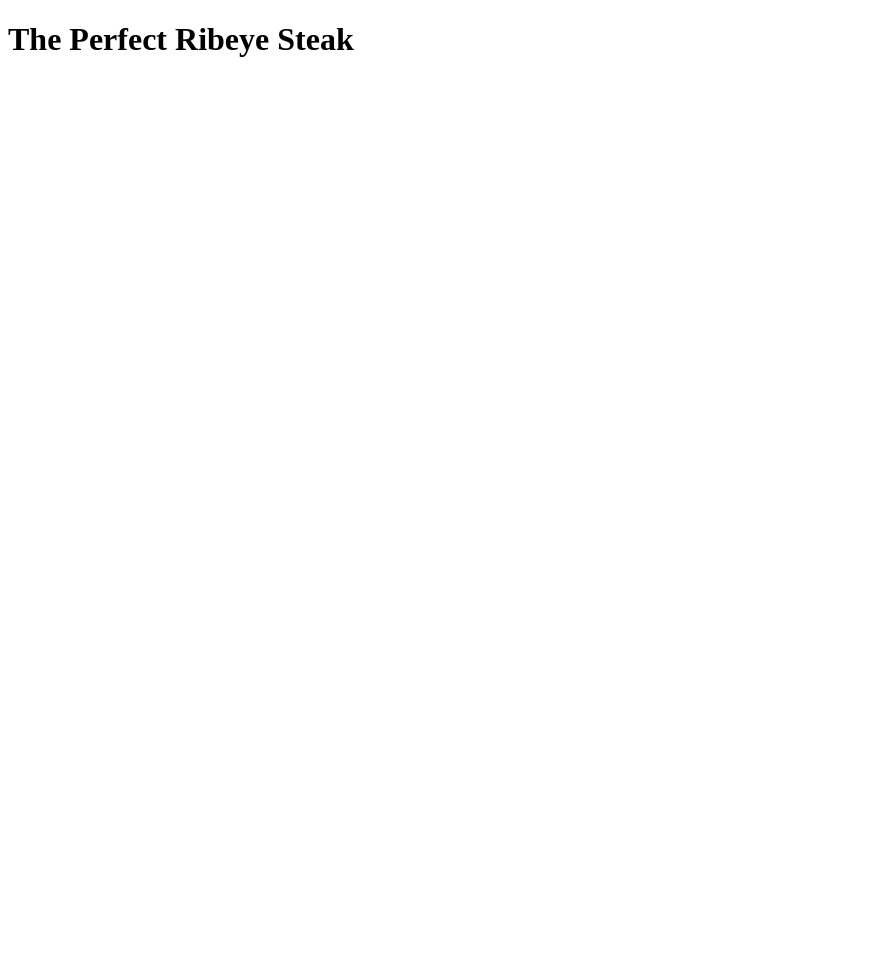
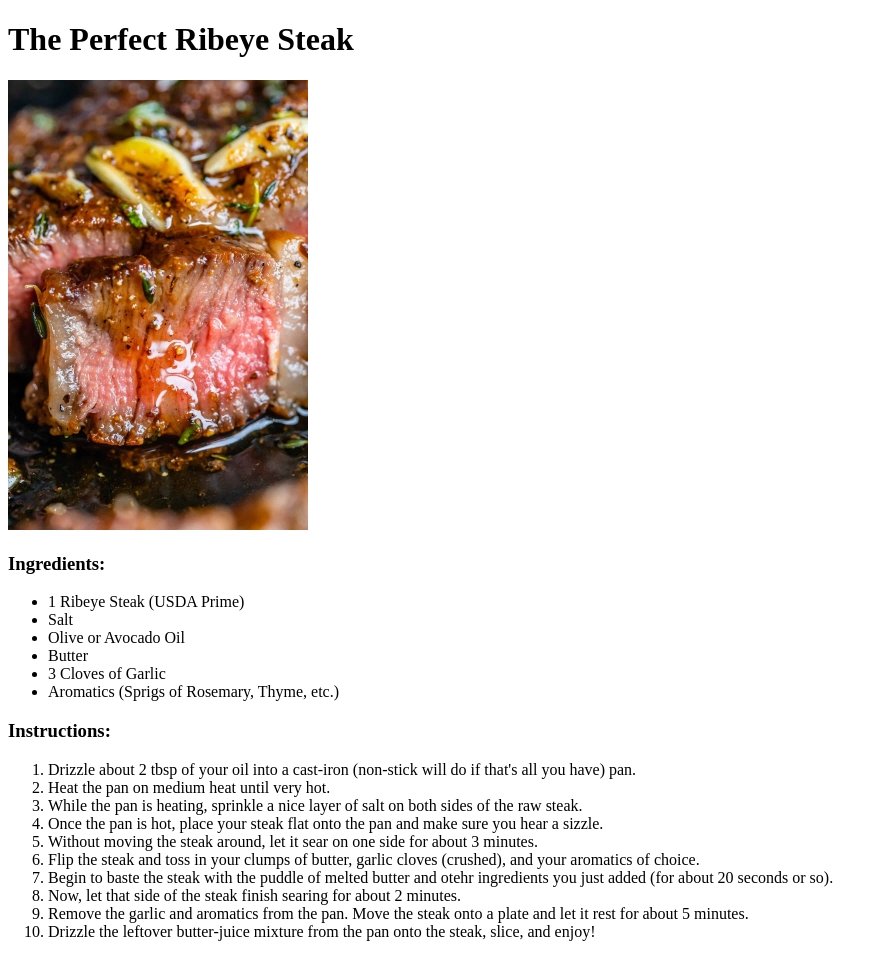
Before and after one commit to agabra23/odin-recipes, a plain HTML site: page recipes/ribeye.html in a window 1280 px wide. Shown: the whole page, without its empty margins (0-888 px from the left). Before the commit the page ends 800 px from the top, so only its background shows below. Drawn offline with Linux system fonts and the light colour scheme.

Commit message:
Add lists and headings to ribeye.html

```diff
--- a/recipes/ribeye.html
+++ b/recipes/ribeye.html
@@ -6,5 +6,36 @@
 </head>
 <body>
     <h1>The Perfect Ribeye Steak</h1>
+    <img src="../images/ribeye_steak.jpeg" alt="Ribeye Steak" width="300
+    ">
+    <h3>Ingredients:</h3>
+    <ul>
+        <li>1 Ribeye Steak (USDA Prime)</li>
+        <li>Salt</li>
+        <li>Olive or Avocado Oil</li>
+        <li>Butter</li>
+        <li>3 Cloves of Garlic</li>
+        <li>Aromatics (Sprigs of Rosemary, Thyme, etc.)</li>
+    </ul>
+    <h3>Instructions:</h3>
+    <ol>
+        <li>Drizzle about 2 tbsp of your oil into a cast-iron (non-stick will do if that's all
+            you have) pan.</li>
+        <li>Heat the pan on medium heat until very hot.</li>
+        <li>While the pan is heating, sprinkle a nice layer of salt on both sides of the raw
+            steak.</li>
+        <li>Once the pan is hot, place your steak flat onto the pan and make sure you hear
+            a sizzle.</li>
+        <li>Without moving the steak around, let it sear on one side for about 3 minutes.</li>
+        <li>Flip the steak and toss in your clumps of butter, garlic cloves (crushed), and
+            your aromatics of choice.</li>
+        <li>Begin to baste the steak with the puddle of melted butter and otehr ingredients
+            you just added (for about 20 seconds or so).</li>
+        <li>Now, let that side of the steak finish searing for about 2 minutes.</li>
+        <li>Remove the garlic and aromatics from the pan. Move the steak onto a plate and let
+            it rest for about 5 minutes.</li>
+        <li>Drizzle the leftover butter-juice mixture from the pan onto the steak,
+            slice, and enjoy!</li>
+    </ol>
 </body>
 </html>
```
Also changed, not shown: recipes/fried-egg.html (+1 -0 lines), recipes/grilled-cheese.html (+1 -0 lines).
